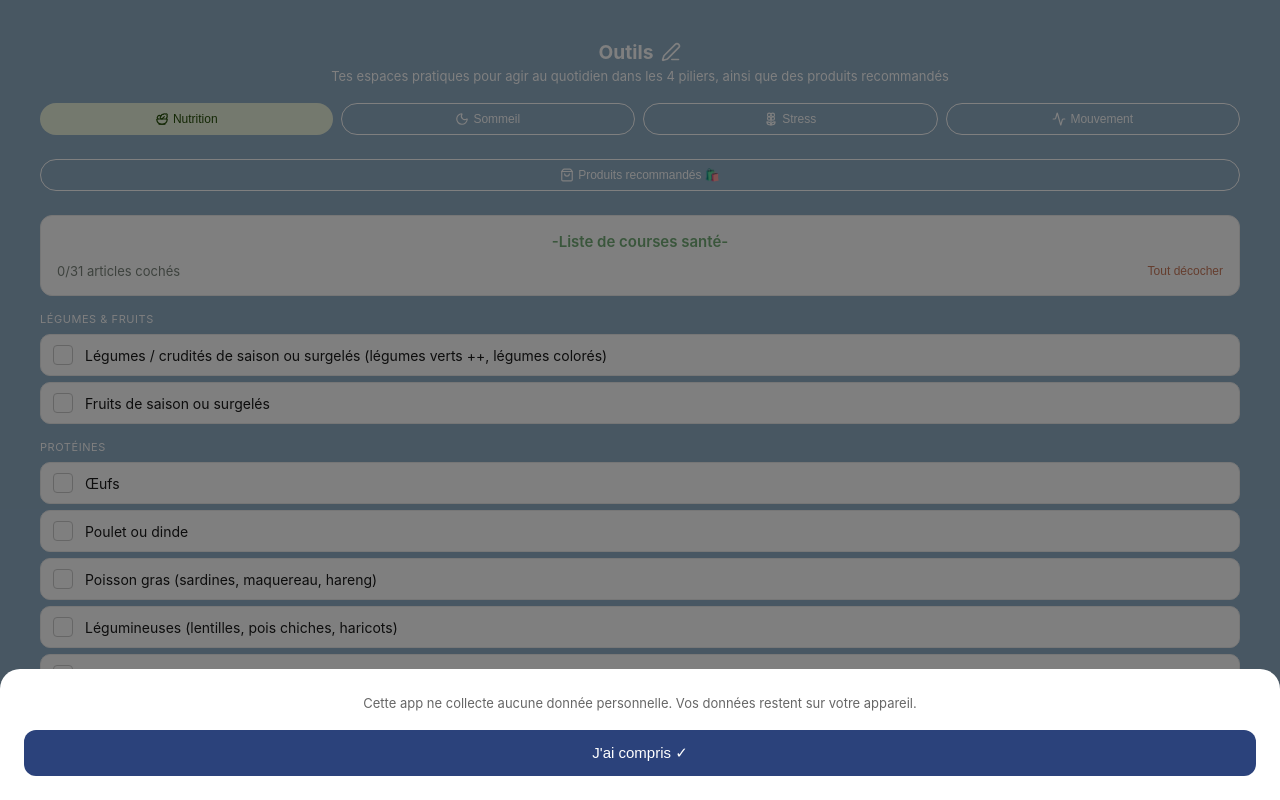
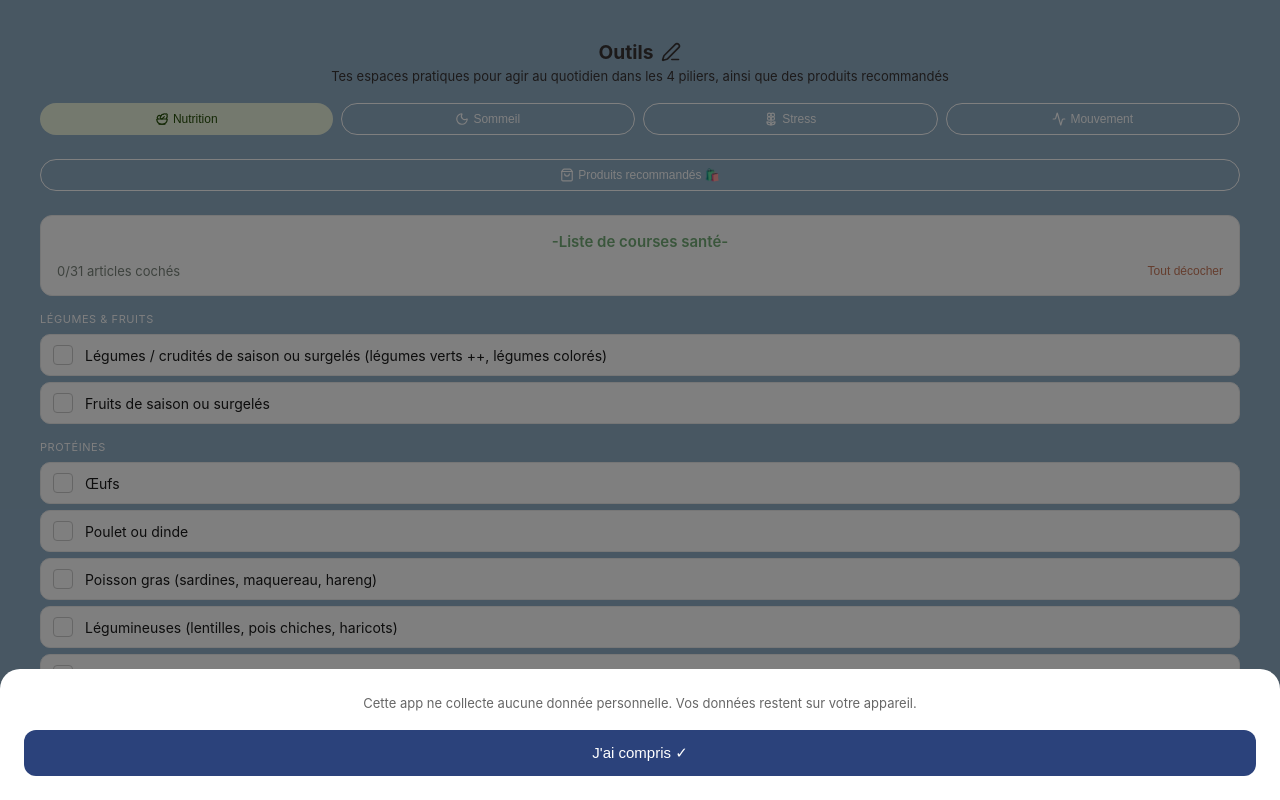
Before and after one commit to Anaisereni/serenitine, a React (Create React App) app: page /outils in a window 1280 px wide. Shown: the top 800 px of the page. Built offline with nearby package versions, Linux system fonts and the light colour scheme.

Commit message:
modif couleur titre

```diff
--- a/src/App.css
+++ b/src/App.css
@@ -678,13 +678,13 @@ body {
 .ressources-titre {
   font-size: 1.2rem;
   font-weight: 600;
-  color: #f7f1f1;
+  color: #393434;
   margin-bottom: 4px;
 }
 
 .ressources-sous-titre {
   font-size: 13px;
-  color: #f1ecec;
+  color: #393434;
   margin-bottom: 1.2rem;
 }
 
--- a/src/ListeRoutines.js
+++ b/src/ListeRoutines.js
@@ -192,10 +192,10 @@ function ListeRoutines() {
 
       <Confettis actif={confettisActifs} />
 <div style={{ textAlign: 'center', marginBottom: '1rem' }}>
-  <h2 style={{ fontSize: '1.2rem', fontWeight: 700, color: 'white', marginBottom: 4 }}>
+  <h2 style={{ fontSize: '1.2rem', fontWeight: 700, color: '#393434', marginBottom: 4 }}>
     Mes routines <CheckCircle2 size={20} />
   </h2>
-  <p style={{ fontSize: 13, color: 'white', opacity: 0.9 }}>
+  <p style={{ fontSize: 13, color: '#393434', opacity: 0.9 }}>
     Tes habitudes à cocher, avec leurs explications
   </p>
 </div>
--- a/src/Outils.js
+++ b/src/Outils.js
@@ -546,10 +546,10 @@ function Outils() {
 
   return (
     <div style={{ padding: '1rem' }}>
-      <h2 style={{ fontSize: '1.2rem', fontWeight: 700, color: 'white', marginBottom: 4, textAlign: 'center', display: 'flex', alignItems: 'center', justifyContent: 'center', gap: 8 }}>
+      <h2 style={{ fontSize: '1.2rem', fontWeight: 700, color: '#393434', marginBottom: 4, textAlign: 'center', display: 'flex', alignItems: 'center', justifyContent: 'center', gap: 8 }}>
         Outils <PenLine size={20} />
       </h2>
-      <p style={{ fontSize: 13, color: 'white', marginBottom: '1.2rem', textAlign: 'center' }}>
+      <p style={{ fontSize: 13, color: '#393434', marginBottom: '1.2rem', textAlign: 'center' }}>
         Tes espaces pratiques pour agir au quotidien dans les 4 piliers, ainsi que des produits recommandés
       </p>
       <div style={{ display: 'flex', gap: 8, marginBottom: '1.5rem', flexWrap: 'wrap' }}>
--- a/src/Profil.js
+++ b/src/Profil.js
@@ -64,10 +64,10 @@ function Profil() {
 
     <div className="profil-wrap">
 <div style={{ textAlign: 'center', marginBottom: '1rem' }}>
-  <h2 style={{ fontSize: '1.2rem', fontWeight: 700, color: 'white', marginBottom: 4 }}>
+  <h2 style={{ fontSize: '1.2rem', fontWeight: 700, color: '#393434', marginBottom: 4 }}>
     Mon profil <User size={20} />
   </h2>
-  <p style={{ fontSize: 13, color: 'white', opacity: 0.9 }}>
+  <p style={{ fontSize: 13, color: '#393434', opacity: 0.9 }}>
     Retrouve ton évolution ici ainsi que les infos à propos de l'app
   </p>
 </div>
```
